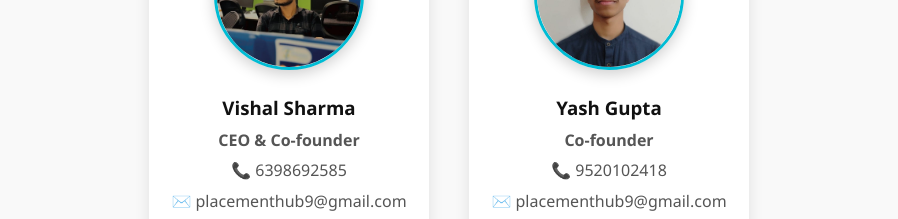
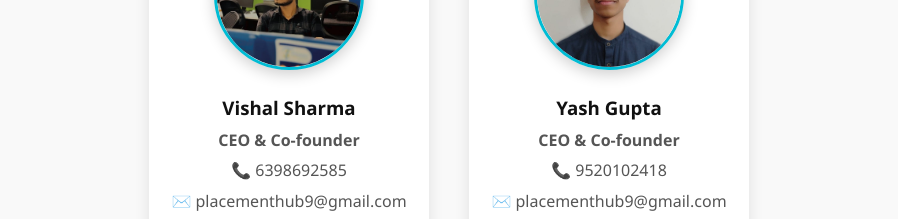
Before and after one commit to student-yashguptya/VY, a React (Vite) app in the folder frontend/: page / in a window 1280 px wide. Shown: the part 2200-2419 px from the top of the page, without its empty margins (191-1089 px from the left). Built offline with nearby package versions, Linux system fonts and the light colour scheme.

Commit message:
improved

```diff
--- a/frontend/src/App.jsx
+++ b/frontend/src/App.jsx
@@ -54,7 +54,7 @@ function App() {
           />
           <LeadershipCard
             name="Yash Gupta"
-            role="Co-founder"
+            role="CEO & Co-founder"
             phone="9520102418"
             email="placementhub9@gmail.com"
             image={yashImg}
```
